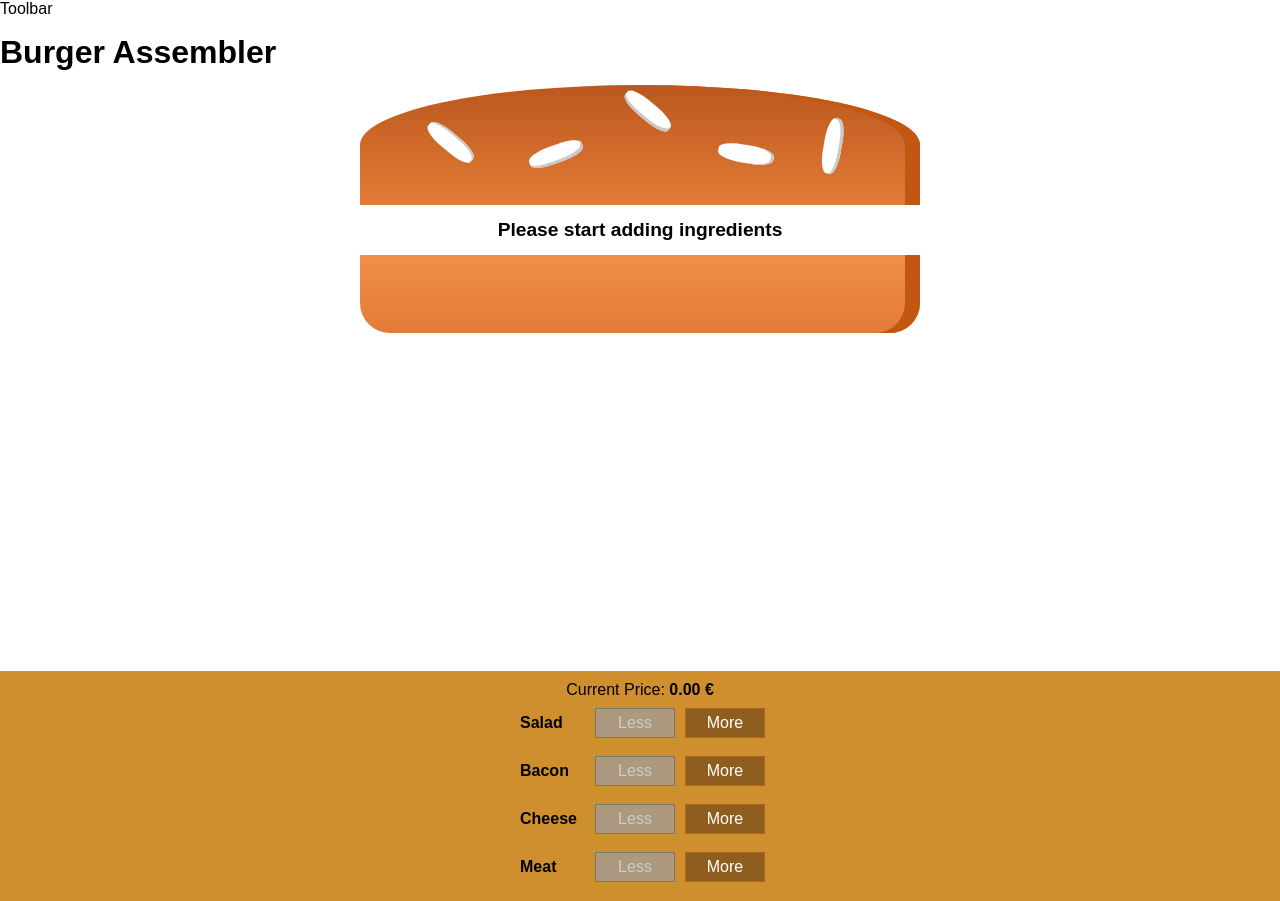
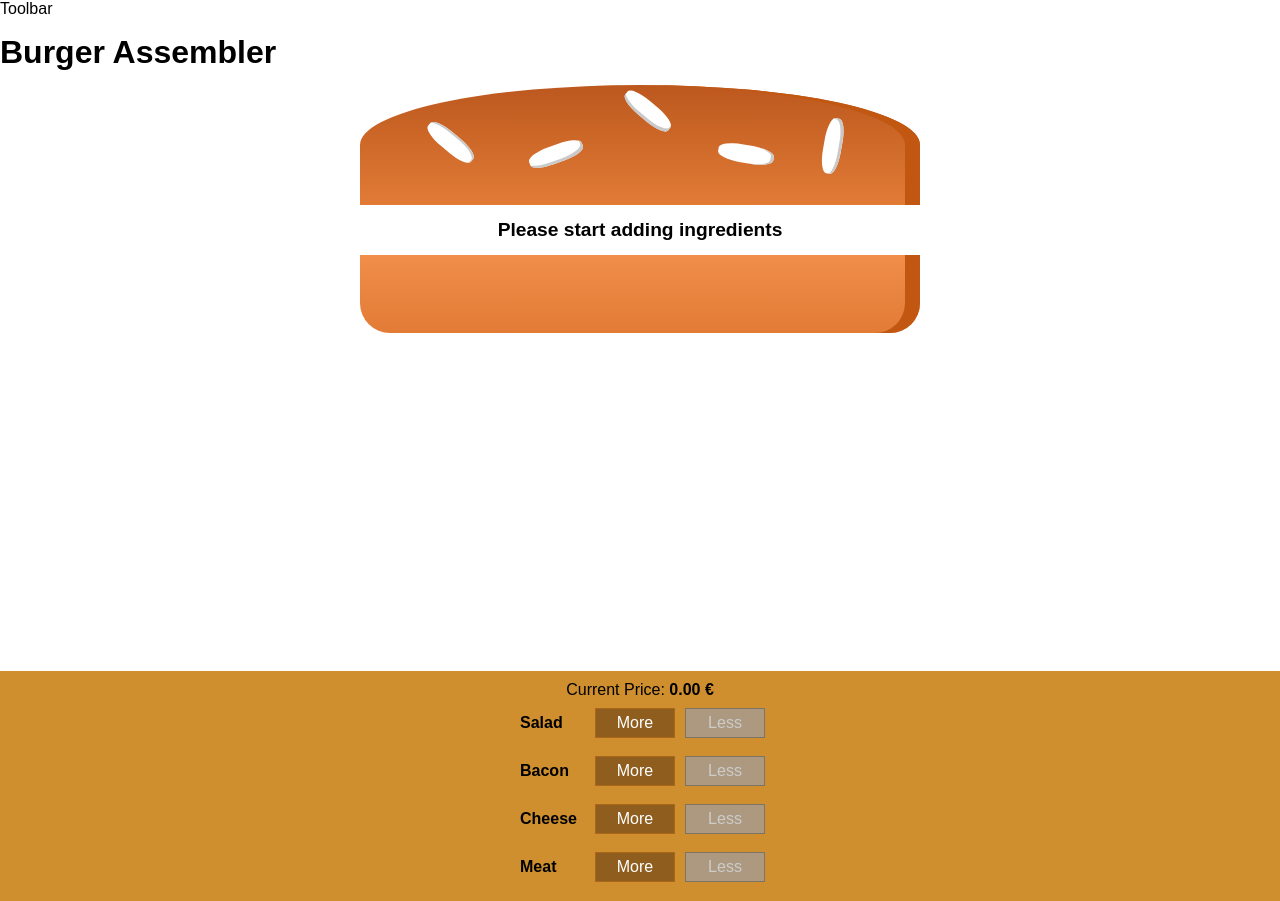
Before and after one commit to Rzublin/burger-assembler, a React (Create React App) app: page / in a window 1280 px wide. Built offline with nearby package versions, Linux system fonts and the light colour scheme; a web font is replaced by a local one.

Commit message:
feat: update button position

```diff
--- a/src/components/Burger/BuildControls/BuildControl/BuildControl.js
+++ b/src/components/Burger/BuildControls/BuildControl/BuildControl.js
@@ -13,6 +13,12 @@ function BuildControl({
     <div className={styles.BuildControl}>
       <div className={styles.Label}>{label}</div>
       <button
+        onClick={() => addIngredientHandler(type)}
+        className={styles.More}
+      >
+        More
+      </button>
+      <button
         onClick={() => removeIngredientHandler(type)}
         className={styles.Less}
         disabled={
@@ -22,12 +28,6 @@ function BuildControl({
         }
       >
         Less
-      </button>
-      <button
-        onClick={() => addIngredientHandler(type)}
-        className={styles.More}
-      >
-        More
       </button>
     </div>
   );
```
